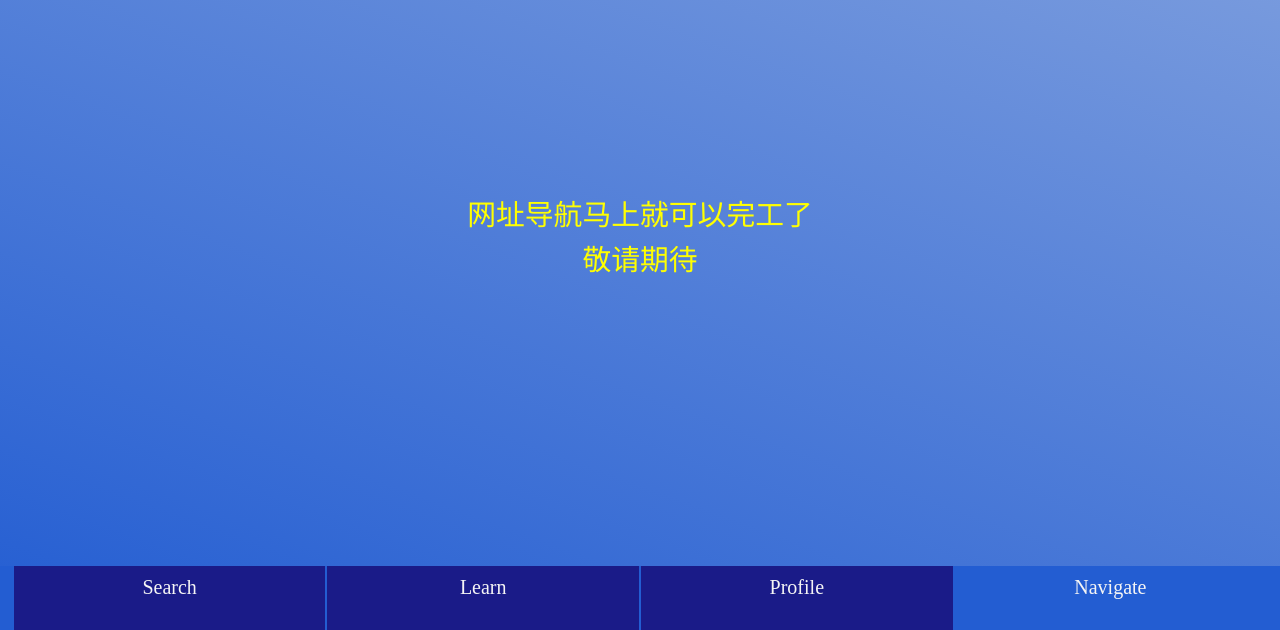
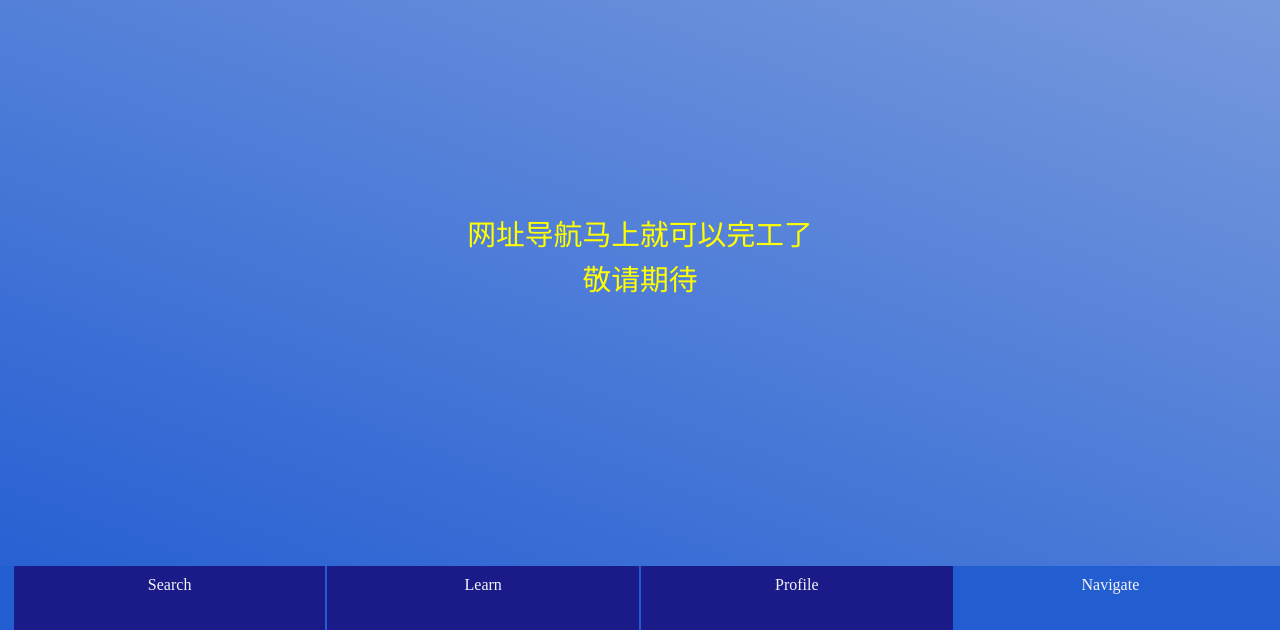
Before and after one commit to Gugugugugutian/Gugugugugutian.github.io, a PHP site: page /navi.html in a window 1280 px wide. Shown: the part 170-800 px from the top of the page. Run offline with PHP 8.4, Linux system fonts and the light colour scheme.

Commit message:
Update nav.css

```diff
--- a/nav.css
+++ b/nav.css
@@ -58,10 +58,7 @@ p, p {
 }
 
 .search {
-    position: fixed;
-    top: 45vh;
-    width: 100vi;
-    /* margin-bottom: 48vh; */
+    margin-top: 30vh;
     font-size: 3vh;
 }
 .search input[type="text"] {
@@ -182,7 +179,7 @@ label:hover {
 }
 .butbar li {
     background-color: rgba(24, 10, 118, 0.8);
-    font-size: 2.5vh;
+    font-size: 2vh;
     margin: 0 1px;
     padding: 10px 15px;
 }
```
